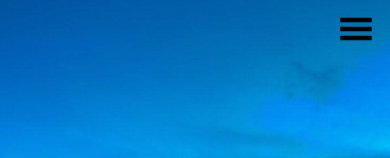
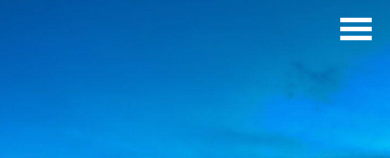
Before and after one commit to ToFJ/nextjs-real-estate-app, a Next.js app: page / in a window 390 px wide. Shown: the top 158 px of the page. Built offline with nearby package versions, Linux system fonts and the light colour scheme.

Commit message:
navbar hamburger color change + placeholder logo

```diff
--- a/components/Navbar.jsx
+++ b/components/Navbar.jsx
@@ -1,6 +1,7 @@
 import { useState } from "react";
 import Link from "next/link";
 import { GiHamburgerMenu } from "react-icons/gi";
+import { AiFillAlipayCircle } from "react-icons/ai";
 
 import navStyles from "../styles/Navbar.module.css";
 
@@ -11,8 +12,8 @@ const Navbar = () => {
     <header>
       <nav className={navStyles.nav}>
         <ul className={displayMenu ? navStyles.open : navStyles.list}>
-          <li>
-            <Link href="/">Real Estate</Link>
+          <li className={navStyles.logo}>
+            <AiFillAlipayCircle />
           </li>
           <li>
             <Link href="/">Home</Link>
@@ -23,7 +24,10 @@ const Navbar = () => {
           <li>How It Works</li>
           <li>Get Started</li>
         </ul>
-        <button className={displayMenu ? navStyles.ham : ""} onClick={() => setDisplayMenu(!displayMenu)}>
+        <button
+          className={displayMenu ? navStyles.white : navStyles.black}
+          onClick={() => setDisplayMenu(!displayMenu)}
+        >
           <GiHamburgerMenu />
         </button>
       </nav>
--- a/styles/Navbar.module.css
+++ b/styles/Navbar.module.css
@@ -34,17 +34,24 @@
   cursor: pointer;
   border: none;
   background: none;
-  display: none;
+  display: block;
 }
 
 @media (max-width: 1000px) {
   .list {
     display: none;
   }
+}
+
+@media (min-width: 1000px) {
   .nav button {
-    background: none;
-    border: none;
-    display: block;
+    display: none;
+  }
+}
+
+@media (min-width: 1000px) {
+  .nav button {
+    display: none;
   }
 }
 
@@ -71,6 +78,14 @@
   z-index: 10;
 }
 
-.ham {
+.white {
   color: black;
 }
+
+.black {
+  color: white;
+}
+
+.logo {
+  font-size: 2rem;
+}
```
